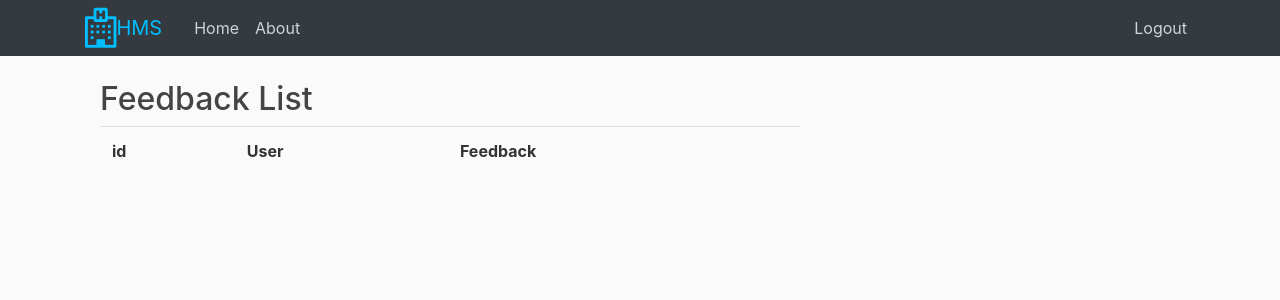
After one commit to ayushipandya89/Hospital-Management-System, a Django app: page /view_feedback/ in a window 1280 px wide. The commit adds this page. Shown: the top 300 px of the page. Run offline with Django 4.2, Linux system fonts and the light colour scheme; the visitor is signed in with stand-in values (Sample User, id 1); lists and menus that the app fills with data are empty; parts of the project's set-up code (start-up, migrations or seed data) failed here and were passed over; some libraries are stand-ins or nearby versions.

Commit message:
add feedback

```diff
--- a/Hospital/templates/Hospital/doc_home.html
+++ b/Hospital/templates/Hospital/doc_home.html
@@ -7,5 +7,11 @@
             <a href="{% url 'view-appointments' %}" class="btn btn-primary">View</a>
           </div>
         </div>
+        <div class="card" style="width: 18rem;">
+          <div class="card-body">
+            <h5 class="card-title">Feedback Form</h5>
+            <a href="{% url 'feedback' %}" class="btn btn-primary">Go</a>
+          </div>
+        </div>
     </div>
 {% endblock content %}
--- a/Hospital/templates/Hospital/nurse_home.html
+++ b/Hospital/templates/Hospital/nurse_home.html
@@ -8,5 +8,11 @@
             <a href="#" class="btn btn-primary">View</a>
           </div>
         </div>
+        <div class="card" style="width: 18rem;">
+          <div class="card-body">
+            <h5 class="card-title">Feedback Form</h5>
+            <a href="{% url 'feedback' %}" class="btn btn-primary">Go</a>
+          </div>
+        </div>
     </div>
 {% endblock content %}
--- a/users/admin.py
+++ b/users/admin.py
@@ -1,7 +1,8 @@
 from django.contrib import admin
 
-from .models import CustomUser, Patient, Staff
+from .models import CustomUser, Patient, Staff, Feedback
 
 admin.site.register(CustomUser)
 admin.site.register(Staff)
 admin.site.register(Patient)
+admin.site.register(Feedback)
--- a/users/models.py
+++ b/users/models.py
@@ -71,3 +71,11 @@ class Patient(models.Model):
 
     def __str__(self):
         return f"UUID:{self.UUID} | Patient :{self.patient}"
+
+
+class Feedback(models.Model):
+    """
+    class for user feedback.
+    """
+    user = models.ForeignKey(CustomUser, on_delete=models.CASCADE)
+    content = models.CharField(max_length=500)
--- /dev/null
+++ b/users/templates/users/view_feedback.html
@@ -0,0 +1,28 @@
+{% extends 'Hospital/base.html' %}
+{% load static %}
+{% block title %}view feedback{% endblock %}
+{% block content %}
+    <div class="container">
+        <h2> Feedback List </h2>
+        <div class="row">
+          <div class="col-sm">
+          <table class="table">
+          <tr>
+            <th>id</th>
+            <th>User</th>
+            <th>Feedback</th>
+
+
+            </tr>
+            {% for f in feedback %}
+              <tr>
+                <td>{{ f.id }}</td>
+                <td>{{ f.user }}</td>
+                <td>{{ f.content }}</td>
+              </tr>
+            {% endfor %}
+          </table>
+          </div>
+        </div>
+    </div>
+{% endblock %}
--- a/users/urls.py
+++ b/users/urls.py
@@ -2,7 +2,7 @@ from django.urls import path, include
 from . import views as user_views
 from django.contrib.auth import views as auth_views
 
-from .views import ViewUser, ViewStaff
+from .views import ViewUser, ViewStaff, ViewFeedback
 
 urlpatterns = [
     path('register/', user_views.Register.as_view(), name='register'),
@@ -24,6 +24,8 @@ urlpatterns = [
     path('<pk>/delete/', user_views.DeleteProfile.as_view(), name='delete-profile'),
     path('view_user/', ViewUser.as_view(), name='view-user'),
     path('view_staff/', ViewStaff.as_view(), name='view-staff'),
+    path('feedback/', user_views.EnterFeedback.as_view(), name='feedback'),
+    path('view_feedback/', ViewFeedback.as_view(), name='view-feedback'),
     path('', include('Hospital.urls')),
 
 ]
--- a/users/views.py
+++ b/users/views.py
@@ -3,8 +3,8 @@ from django.contrib.messages.views import SuccessMessageMixin
 from django.shortcuts import redirect, render, get_object_or_404
 from django.urls import reverse, reverse_lazy
 from django.views.generic import CreateView, UpdateView, DeleteView, ListView
-from .forms import UserRegisterForm, UserUpdateForm, PatientRegistrationForm, StaffUpdateForm
-from .models import CustomUser, Patient, Staff
+from .forms import UserRegisterForm, UserUpdateForm, PatientRegistrationForm, StaffUpdateForm, FeedbackForm
+from .models import CustomUser, Patient, Staff, Feedback
 
 
 class Register(SuccessMessageMixin, CreateView):
@@ -121,9 +121,7 @@ class UpdateStaffProfile(SuccessMessageMixin, UpdateView):
 
     def get_queryset(self, *args, **kwargs):
         query_set = Staff.objects.filter(id=self.kwargs['pk'])
-        print(query_set)
         query = get_object_or_404(Staff, id=self.kwargs.get('pk'))
-        print(query, '//////////////////')
         return query_set
 
     def form_valid(self, form, *args, **kwargs):
@@ -132,11 +130,50 @@ class UpdateStaffProfile(SuccessMessageMixin, UpdateView):
         fetch_pk = get_object_or_404(Staff, id=self.kwargs.get('pk'))
         query = CustomUser.objects.filter(username=fetch_pk).values_list('role', flat=True)
         if query[0] == 'N' and fetch_speciality != 'Nurse':
-            messages.error(self.request,f"you are nurse you can not choose another speciality...please choose nurse "
-                                        f"as speciality")
+            messages.error(self.request, f"you are nurse you can not choose another speciality...please choose nurse "
+                                         f"as speciality")
             return self.form_invalid(form)
         else:
             return super().form_valid(form)
 
     def get_success_url(self):
         return reverse("view-staff")
+
+
+class EnterFeedback(CreateView, SuccessMessageMixin):
+    form_class = FeedbackForm
+    template_name = 'users/feedback.html'
+
+    def get_queryset(self):
+        query_set = CustomUser.objects.filter(id=self.kwargs['pk'])
+        print(query_set)
+        return query_set
+
+    def form_valid(self, form):
+        form.instance.user = self.request.user
+        return super(EnterFeedback, self).form_valid(form)
+
+    def get_success_url(self):
+        messages.success(self.request, f"you have successfully submitted your feedback ")
+        return reverse("Hospital-home")
+
+
+class ViewFeedback(ListView):
+    """
+    class for view the list of feedback
+    """
+    model = Feedback
+    template_name = 'users/view_feedback.html'
+    context_object_name = 'feedback'
+
+    def get_queryset(self):
+        return self.model.objects.all().order_by('id')
+
+    def dispatch(self, request, *args, **kwargs):
+        if self.user_has_permissions(request):
+            return super(ViewFeedback, self).dispatch(
+                request, *args, **kwargs)
+        return render(request, 'appointment/not_admin.html')
+
+    def user_has_permissions(self, request):
+        return self.request.user.is_superuser
```
Also changed, not shown: Hospital/templates/Hospital/admin_home.html (+8 -0 lines), Hospital/templates/Hospital/patient_home.html (+8 -0 lines), users/forms.py (+11 -1 lines).
